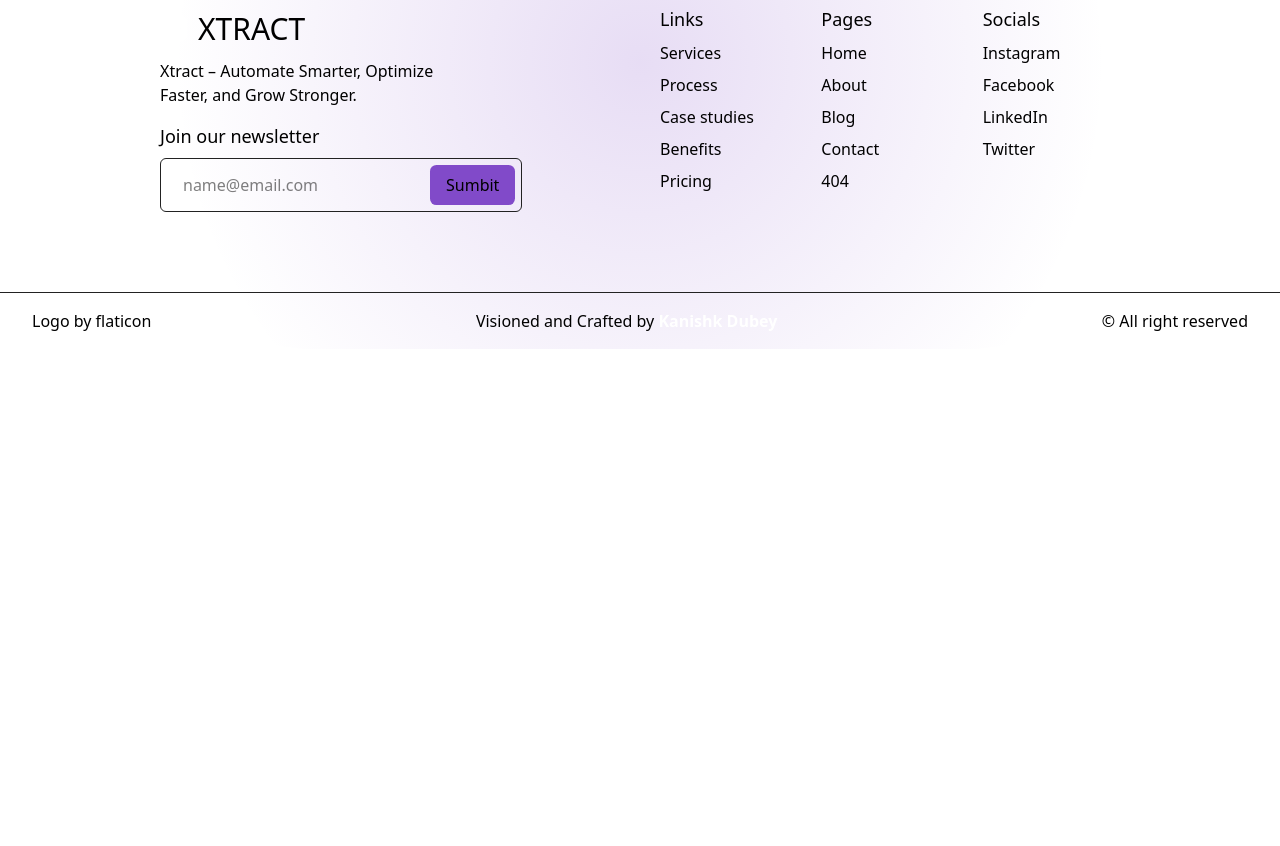
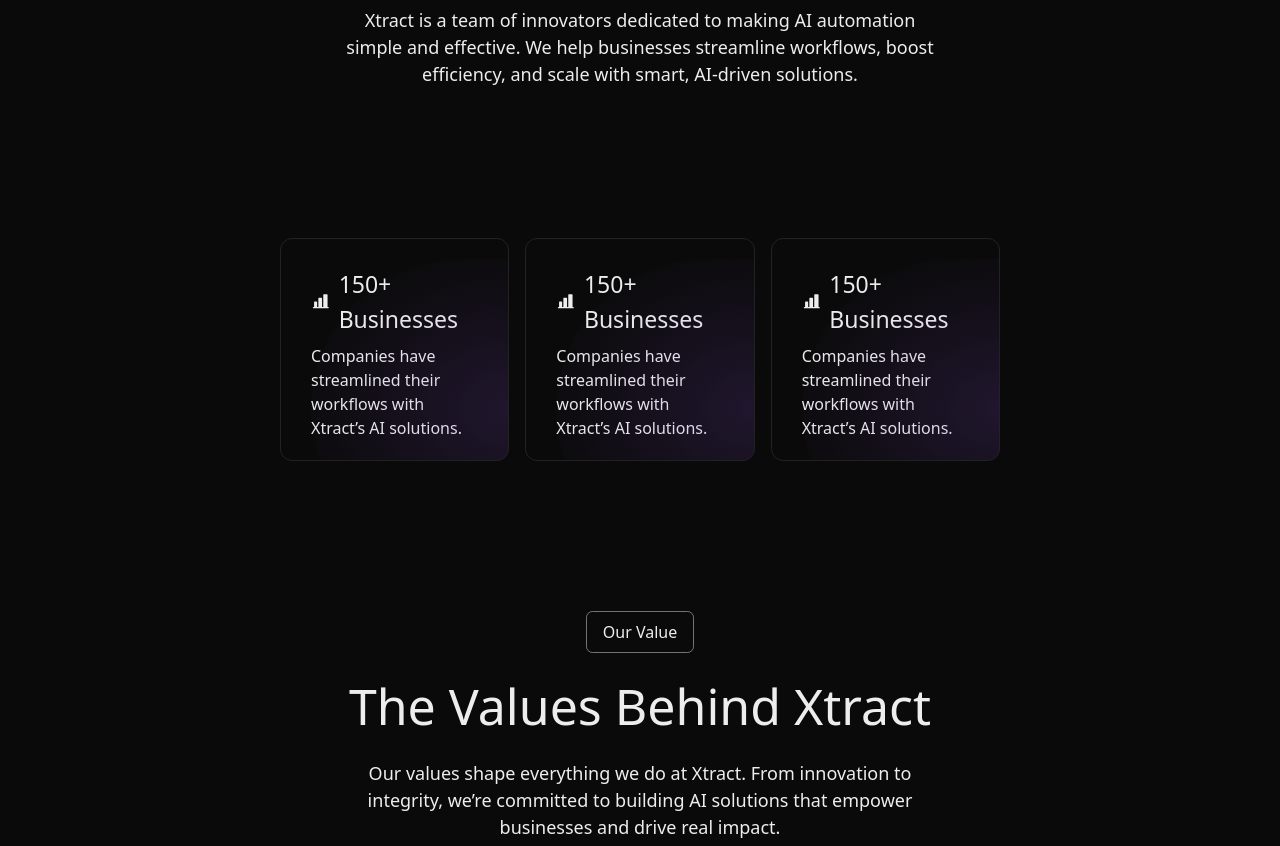
Before and after one commit to ToqaUsama136/xtractapp, a Next.js app: page /about in a window 1280 px wide. Before the commit this address had no page. Shown: the part 900-1746 px from the top of the page. Before the commit the page ends 1249 px from the top, so only its background shows below. Built offline with nearby package versions, Linux system fonts and the light colour scheme.

Commit message:
feat: add about component

```diff
--- /dev/null
+++ b/_lib/value-card.ts
@@ -0,0 +1,30 @@
+import { IconType } from 'react-icons';
+import { GoRocket } from 'react-icons/go';
+export type Props = {
+  icons: IconType;
+  title: string;
+  desc: string;
+};
+
+export const ValueCard: Props[] = [
+  {
+    icons: GoRocket,
+    title: ' Empowering Business Growth',
+    desc: 'We embrace cutting-edge AI to create smarter, more efficient automation solutions.',
+  },
+  {
+    icons: GoRocket,
+    title: ' Empowering Business Growth',
+    desc: 'We embrace cutting-edge AI to create smarter, more efficient automation solutions.',
+  },
+  {
+    icons: GoRocket,
+    title: ' Empowering Business Growth',
+    desc: 'We embrace cutting-edge AI to create smarter, more efficient automation solutions.',
+  },
+  {
+    icons: GoRocket,
+    title: ' Empowering Business Growth',
+    desc: 'We embrace cutting-edge AI to create smarter, more efficient automation solutions.',
+  },
+];
--- /dev/null
+++ b/_lib/who-we-are.ts
@@ -0,0 +1,25 @@
+import { IconType } from 'react-icons';
+import { PiChartBarFill } from 'react-icons/pi';
+export type Props = {
+  icon: IconType;
+  title: string;
+  desc: string;
+};
+
+export const WhoAre: Props[] = [
+  {
+    icon: PiChartBarFill,
+    title: '150+ Businesses',
+    desc: 'Companies have streamlined their workflows with Xtract’s AI solutions.',
+  },
+  {
+    icon: PiChartBarFill,
+    title: '150+ Businesses',
+    desc: 'Companies have streamlined their workflows with Xtract’s AI solutions.',
+  },
+  {
+    icon: PiChartBarFill,
+    title: '150+ Businesses',
+    desc: 'Companies have streamlined their workflows with Xtract’s AI solutions.',
+  },
+];
--- /dev/null
+++ b/app/about/_component/Card.tsx
@@ -0,0 +1,34 @@
+'use client';
+import { motion } from 'motion/react';
+import { IconType } from 'react-icons';
+export type Props = {
+  Icon: IconType;
+  title: string;
+  desc: string;
+};
+export default function Card({ Icon, title, desc }: Props) {
+  return (
+    <div>
+      <motion.div
+        initial={{ opacity: 0, y: 30 }}
+        whileInView={{ opacity: 1, y: 0 }}
+        transition={{
+          type: 'spring',
+          duration: 2.2,
+          delay: 0.4,
+          bounce: 0.2,
+        }}
+        viewport={{ once: true, amount: 0.6 }}
+      >
+        <div className="relative overflow-hidden rounded-[12px] border border-[#222222] px-[30px] py-[20px]">
+          <div className="absolute h-[300px] w-[400px] rounded-full bg-[radial-gradient(ellipse_at_center,_#814ac930_0%,_transparent_80%)]" />
+          <div className="flex items-center gap-2 py-2">
+            <Icon className="h-[25px] w-[25px]" />
+            <p className="text-[23px]">{title}</p>
+          </div>
+          <p>{desc}</p>
+        </div>
+      </motion.div>
+    </div>
+  );
+}
--- /dev/null
+++ b/app/about/_component/CardTeam.tsx
@@ -0,0 +1,37 @@
+'use client';
+import { motion } from 'motion/react';
+import Image from 'next/image';
+import { AiOutlineLinkedin } from 'react-icons/ai';
+
+export default function CardTeam() {
+  return (
+    <div>
+      <motion.div
+        initial={{ opacity: 0, y: 30 }}
+        whileInView={{ opacity: 1, y: 0 }}
+        transition={{
+          type: 'spring',
+          duration: 2.2,
+          delay: 0.4,
+          bounce: 0.2,
+        }}
+        viewport={{ once: true, amount: 0.6 }}
+      >
+        <div className="flex flex-col rounded-[8px] border border-[#222222] px-[20px] py-[20px]">
+          <Image
+            src="/images/team1.png"
+            alt="person"
+            height={320}
+            width={300}
+            className="rounded-[8px]"
+          />
+          <div className="flex items-center justify-between px-2 pt-3">
+            <p className="text-[23px]">Alex Carter</p>
+            <AiOutlineLinkedin className="h-[23px] w-[23px]" />
+          </div>
+          <p className="px-2">Co Founder & Ai straigest</p>
+        </div>
+      </motion.div>
+    </div>
+  );
+}
--- /dev/null
+++ b/app/about/_component/CardValue.tsx
@@ -0,0 +1,34 @@
+'use client';
+import { motion } from 'motion/react';
+import { IconType } from 'react-icons';
+
+export type Props = {
+  Icon: IconType;
+  title: string;
+  desc: string;
+};
+export default function CardValue({ Icon, title, desc }: Props) {
+  return (
+    <div>
+      <motion.div
+        initial={{ opacity: 0, y: 30 }}
+        whileInView={{ opacity: 1, y: 0 }}
+        transition={{
+          type: 'spring',
+          duration: 2.2,
+          delay: 0.4,
+          bounce: 0.2,
+        }}
+        viewport={{ once: true, amount: 0.6 }}
+      >
+        <div className="relative z-10 overflow-hidden rounded-[12px] border border-[#222222] bg-black px-[30px] py-[20px]">
+          <div className="mt-2 mb-4 flex items-center gap-2">
+            <Icon className="h-[25px] w-[25px]" />
+            <p className="text-[23px]">{title}</p>
+          </div>
+          <p>{desc}</p>
+        </div>
+      </motion.div>
+    </div>
+  );
+}
--- /dev/null
+++ b/app/about/_component/OurValue.tsx
@@ -0,0 +1,29 @@
+'use client';
+import { ValueCard } from '@/_lib/value-card';
+import TitleCard from '@/app/_component/ui/TitleCard';
+import CardValue from './CardValue';
+
+export default function OurValue() {
+  return (
+    <div>
+      <TitleCard
+        textButton="Our Value"
+        text1="The Values Behind Xtract"
+        text2="Our values shape everything we do at Xtract. From innovation to integrity, we’re committed to building AI solutions that empower businesses and drive real impact."
+      />
+
+      <div className="mx-[40px] my-8 grid grid-cols-1 gap-4 overflow-hidden py-[100px] md:grid-cols-2 lg:mx-[280px]">
+        <div className="absolute left-1/2 z-0 my-34 h-[300px] w-[300px] -translate-x-1/2 -translate-y-1/2 transform rounded-full bg-[radial-gradient(ellipse_at_center,_#814ac940_0%,_transparent_50%)]" />
+
+        {ValueCard.map((item, index) => (
+          <CardValue
+            key={index}
+            title={item.title}
+            Icon={item.icons}
+            desc={item.desc}
+          />
+        ))}
+      </div>
+    </div>
+  );
+}
--- /dev/null
+++ b/app/about/_component/OutTeam.tsx
@@ -0,0 +1,20 @@
+import TitleCard from '@/app/_component/ui/TitleCard';
+import CardTeam from './CardTeam';
+
+export default function OutTeam() {
+  return (
+    <div>
+      <TitleCard
+        textButton="Out Team"
+        text1="Meet the Minds Behind Xtract"
+        text2="We bring together technology and strategy to create smarter automation solutions."
+      />
+
+      <div className="mx-[40px] grid grid-cols-1 gap-4 py-[100px] md:grid-cols-3 lg:mx-[250px]">
+        <CardTeam />
+        <CardTeam />
+        <CardTeam />
+      </div>
+    </div>
+  );
+}
--- /dev/null
+++ b/app/about/_component/WhoWeAre.tsx
@@ -0,0 +1,25 @@
+'use client';
+import { WhoAre } from '@/_lib/who-we-are';
+import TitleCard from '@/app/_component/ui/TitleCard';
+import Card from './Card';
+export default function WhoWeAre() {
+  return (
+    <div>
+      <TitleCard
+        textButton="Who We Are"
+        text1="Who We Are"
+        text2="Xtract is a team of innovators dedicated to making AI automation simple and effective. We help businesses streamline workflows, boost efficiency, and scale with smart, AI-driven solutions."
+      />
+      <div className="mx-[40px] mb-8 grid grid-cols-1 gap-4 py-[100px] md:grid-cols-2 lg:mx-[280px] lg:grid-cols-3">
+        {WhoAre.map((item, index) => (
+          <Card
+            key={index}
+            Icon={item.icon}
+            title={item.title}
+            desc={item.desc}
+          />
+        ))}
+      </div>
+    </div>
+  );
+}
--- /dev/null
+++ b/app/about/page.tsx
@@ -0,0 +1,21 @@
+import Logos from '../_component/Home/_Component/Logos';
+import TitleCard from '../_component/ui/TitleCard';
+import OurValue from './_component/OurValue';
+import OutTeam from './_component/OutTeam';
+import WhoWeAre from './_component/WhoWeAre';
+
+export default function page() {
+  return (
+    <div>
+      <TitleCard
+        textButton="About Us"
+        text1="Helping Businesses Grow"
+        text2="Xtract helps businesses streamline operations and grow faster with AI-powered automation."
+      />
+      <Logos />
+      <WhoWeAre />
+      <OurValue />
+      <OutTeam />
+    </div>
+  );
+}
```
Also changed, not shown: public/images/team1.png (added).
